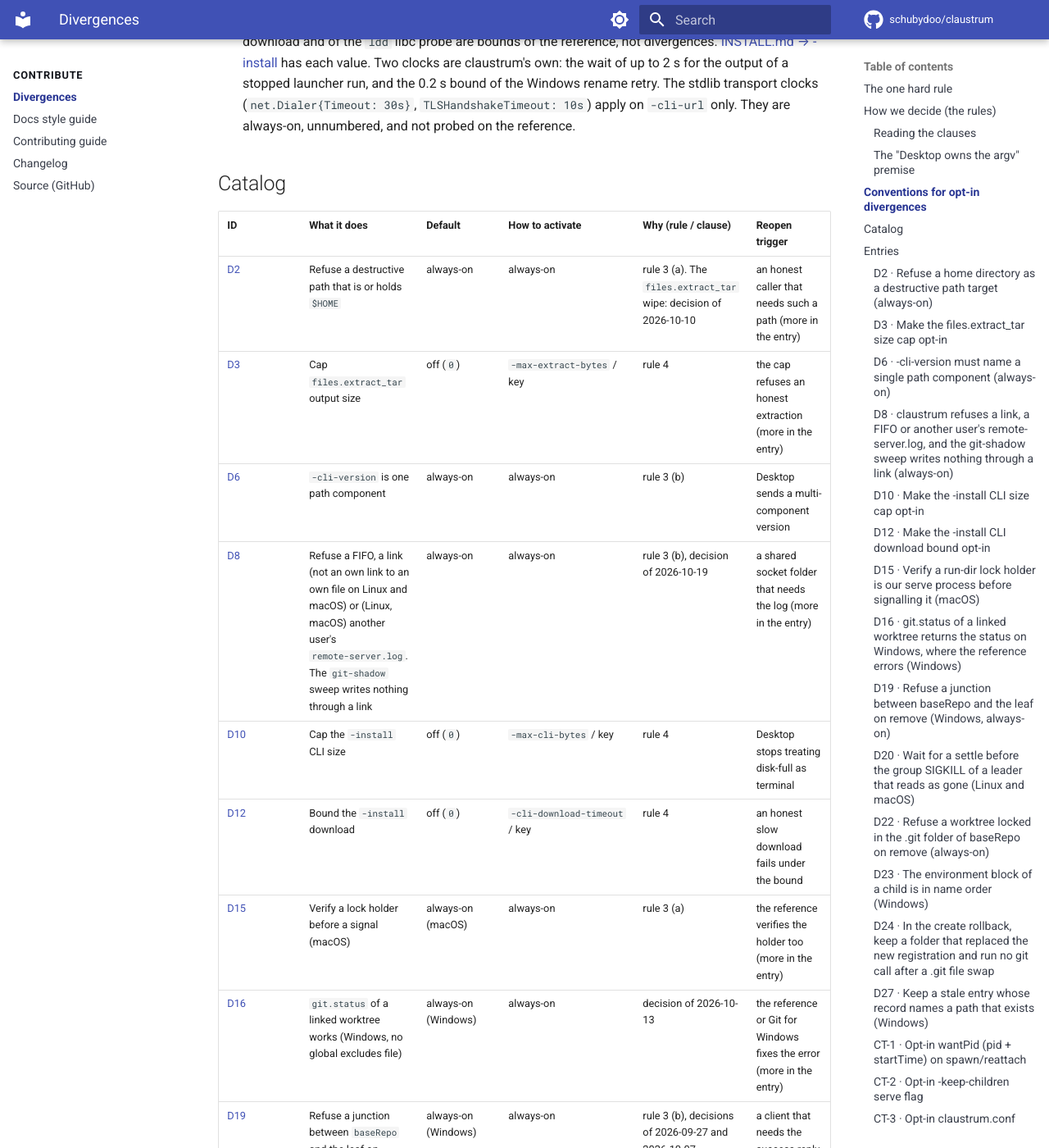
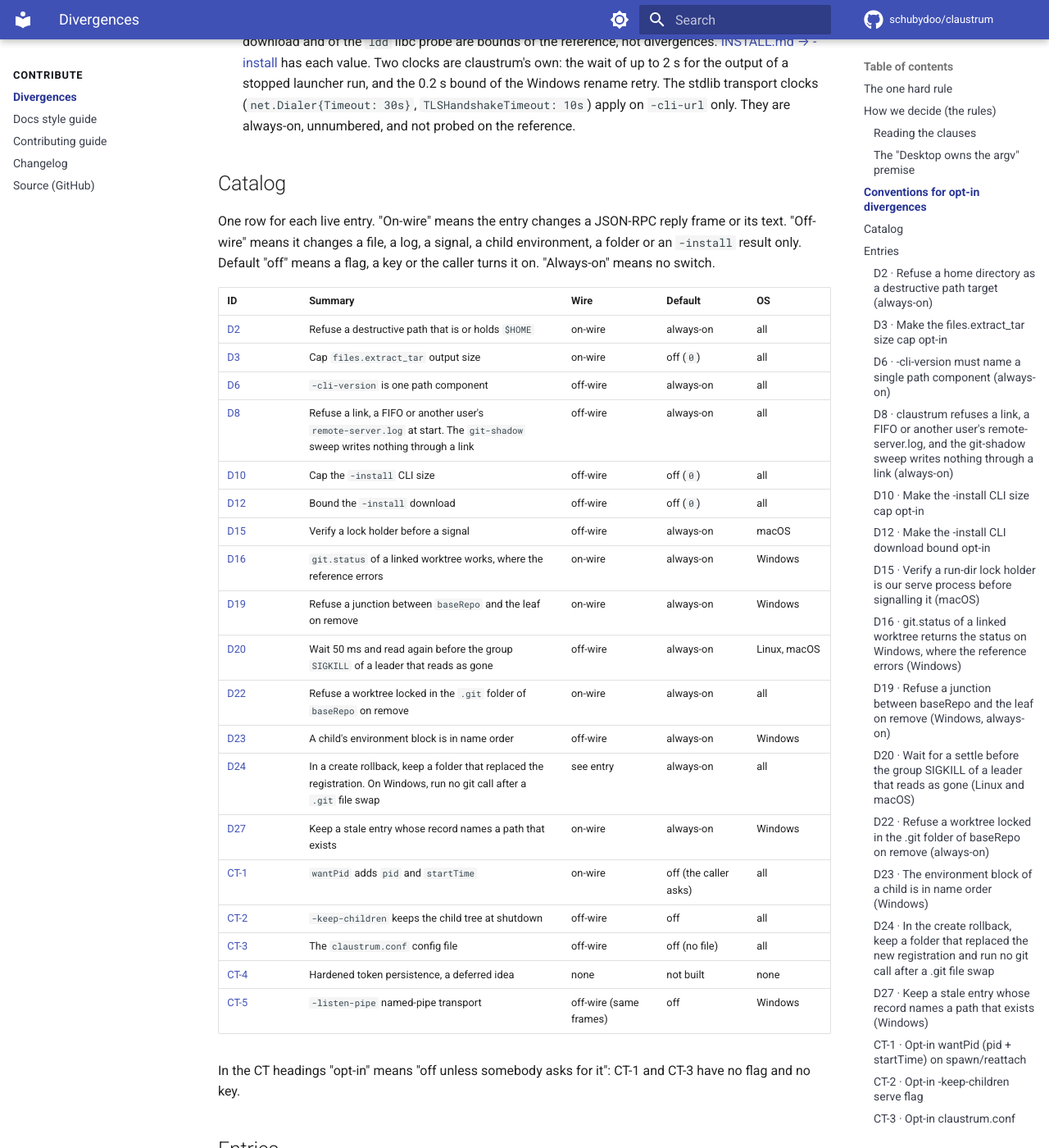
Before and after one commit to schubydoo/claustrum, an MkDocs documentation site: the page built from docs/DIVERGENCES.md, in a window 1280 px wide and 1400 px high, scrolled down 2522 px. Shown: the whole window at 82% size. Built offline with MkDocs 1.6.1 and Material for MkDocs 9.7.7, drawn with Linux system fonts in a browser that asks for light colours; comment, search, counter and statistics services are not loaded; some of the changed text lies outside the part shown.

Commit message:
docs: open the divergence catalog with one summary table and one entry shape
Co-Authored-By: Claude Opus 5.5 <noreply@anthropic.com>

```diff
--- a/docs/DIVERGENCES.md
+++ b/docs/DIVERGENCES.md
@@ -120,33 +120,35 @@ These hold for each opt-in entry:
 
 ## Catalog
 
-| ID | What it does | Default | How to activate | Why (rule / clause) | Reopen trigger |
-|----|--------------|---------|-----------------|---------------------|----------------|
-| [D2](#d2) | Refuse a destructive path that is or holds `$HOME` | always-on | always-on | rule 3 (a). The `files.extract_tar` wipe: decision of 2026-10-10 | an honest caller that needs such a path (more in the entry) |
-| [D3](#d3) | Cap `files.extract_tar` output size | off (`0`) | `-max-extract-bytes` / key | rule 4 | the cap refuses an honest extraction (more in the entry) |
-| [D6](#d6) | `-cli-version` is one path component | always-on | always-on | rule 3 (b) | Desktop sends a multi-component version |
-| [D8](#d8) | Refuse a FIFO, a link (not an own link to an own file on Linux and macOS) or (Linux, macOS) another user's `remote-server.log`. The `git-shadow` sweep writes nothing through a link | always-on | always-on | rule 3 (b), decision of 2026-10-19 | a shared socket folder that needs the log (more in the entry) |
-| [D10](#d10) | Cap the `-install` CLI size | off (`0`) | `-max-cli-bytes` / key | rule 4 | Desktop stops treating disk-full as terminal |
-| [D12](#d12) | Bound the `-install` download | off (`0`) | `-cli-download-timeout` / key | rule 4 | an honest slow download fails under the bound |
-| [D15](#d15) | Verify a lock holder before a signal (macOS) | always-on (macOS) | always-on | rule 3 (a) | the reference verifies the holder too (more in the entry) |
-| [D16](#d16) | `git.status` of a linked worktree works (Windows, no global excludes file) | always-on (Windows) | always-on | decision of 2026-10-13 | the reference or Git for Windows fixes the error (more in the entry) |
-| [D19](#d19) | Refuse a junction between `baseRepo` and the leaf on remove (Windows) | always-on (Windows) | always-on | rule 3 (b), decisions of 2026-09-27 and 2026-10-07 | a client that needs the success reply (more in the entry) |
-| [D20](#d20) | Wait 50 ms and read again before the group `SIGKILL` of a leader that reads as gone, at a `-serve` start (Linux and macOS) | always-on (Linux and macOS) | always-on | rule 3 (a) | the reference waits there too (more in the entry) |
-| [D22](#d22) | Refuse a worktree locked in the `.git` folder of `baseRepo` on remove, where the reference answers success in four states | always-on | always-on | decision of 2026-10-03 | a caller that needs that removal (more in the entry) |
-| [D23](#d23) | A child's environment block is in name order (Windows) | always-on (Windows) | always-on | decision of 2026-10-13 | the reference moves to Go 1.26 or newer |
-| [D24](#d24) | In a create rollback, keep a folder that replaced the registration. On Windows, run no git call after a `.git` file swap | always-on | always-on | decisions of 2026-10-07 and 2026-10-19 | the reference keeps such a folder (more in the entry) |
-| [D27](#d27) | Keep a stale entry whose record names a path that exists (Windows) | always-on (Windows) | always-on | decision of 2026-10-18 | a measurement of the reference with the same test |
-| [CT-1](#ct-1) | `wantPid` adds `pid` and `startTime` | off | the caller sends `"wantPid":true` | optional-param extension | none |
-| [CT-2](#ct-2) | `-keep-children` keeps the child tree at shutdown | off | `-keep-children` / key | off-wire extension | none |
-| [CT-3](#ct-3) | The `claustrum.conf` config file | absent | create the file | the opt-in mechanism itself | none |
-| [CT-4](#ct-4) | Hardened token persistence | not built | none | deferred idea | none |
-| [CT-5](#ct-5) | `-listen-pipe` named-pipe transport (Windows) | off | `-listen-pipe` / key | additive transport | none |
+One row for each live entry. "On-wire" means the entry changes a JSON-RPC reply
+frame or its text. "Off-wire" means it changes a file, a log, a signal, a child
+environment, a folder or an `-install` result only. Default "off" means a flag, a
+key or the caller turns it on. "Always-on" means no switch.
 
-Tags: **opt-in** means an operator switch, a flag and a config key. **always-on**
-means no switch. The CT rows are off until someone asks: CT-1 by the caller,
-CT-3 by the file, CT-2 and CT-5 by a flag and a key. CT-4 is not built. In the
-CT headings "opt-in" means "off unless somebody asks for it": CT-1 and CT-3 have
-no flag and no key.
+| ID | Summary | Wire | Default | OS |
+|----|---------|------|---------|----|
+| [D2](#d2) | Refuse a destructive path that is or holds `$HOME` | on-wire | always-on | all |
+| [D3](#d3) | Cap `files.extract_tar` output size | on-wire | off (`0`) | all |
+| [D6](#d6) | `-cli-version` is one path component | off-wire | always-on | all |
+| [D8](#d8) | Refuse a link, a FIFO or another user's `remote-server.log` at start. The `git-shadow` sweep writes nothing through a link | off-wire | always-on | all |
+| [D10](#d10) | Cap the `-install` CLI size | off-wire | off (`0`) | all |
+| [D12](#d12) | Bound the `-install` download | off-wire | off (`0`) | all |
+| [D15](#d15) | Verify a lock holder before a signal | off-wire | always-on | macOS |
+| [D16](#d16) | `git.status` of a linked worktree works, where the reference errors | on-wire | always-on | Windows |
+| [D19](#d19) | Refuse a junction between `baseRepo` and the leaf on remove | on-wire | always-on | Windows |
+| [D20](#d20) | Wait 50 ms and read again before the group `SIGKILL` of a leader that reads as gone | off-wire | always-on | Linux, macOS |
+| [D22](#d22) | Refuse a worktree locked in the `.git` folder of `baseRepo` on remove | on-wire | always-on | all |
+| [D23](#d23) | A child's environment block is in name order | off-wire | always-on | Windows |
+| [D24](#d24) | In a create rollback, keep a folder that replaced the registration. On Windows, run no git call after a `.git` file swap | see entry | always-on | all |
+| [D27](#d27) | Keep a stale entry whose record names a path that exists | on-wire | always-on | Windows |
+| [CT-1](#ct-1) | `wantPid` adds `pid` and `startTime` | on-wire | off (the caller asks) | all |
+| [CT-2](#ct-2) | `-keep-children` keeps the child tree at shutdown | off-wire | off | all |
+| [CT-3](#ct-3) | The `claustrum.conf` config file | off-wire | off (no file) | all |
+| [CT-4](#ct-4) | Hardened token persistence, a deferred idea | none | not built | none |
+| [CT-5](#ct-5) | `-listen-pipe` named-pipe transport | off-wire (same frames) | off | Windows |
+
+In the CT headings "opt-in" means "off unless somebody asks for it": CT-1 and CT-3
+have no flag and no key.
 
 ## Entries
 
@@ -611,12 +613,15 @@ no flag and no key.
 
 - **Behavior.** `process.spawn` and `process.reattach` accept an optional
   `"wantPid":true`. The result of a spawn, and of a reattach that finds the
-  process, then also has `pid` and `startTime`. Without `wantPid` the frame is
-  byte-identical to the reference.
-- **Why.** A client can detect a reused pid or an orphan. An older daemon ignores
-  the parameter, and an older client never sees the members. So a client can
-  send `wantPid` on every request.
-- **Activate.** The caller sends `"wantPid":true`. There is no flag and no key.
+  process, then also has `pid` and `startTime`.
+- **Reference.** Without `wantPid` the frame is byte-identical to the reference.
+- **Systems and switch.** All systems. The caller sends `"wantPid":true`. There is
+  no flag and no key.
+- **Cost.** None stated.
+- **Rule.** Optional-param extension. A client can detect a reused pid or an
+  orphan. An older daemon ignores the parameter, and an older client never sees
+  the members. So a client can send `wantPid` on every request.
+- **Reopen trigger.** None.
 - **Pointers.** [process.spawn](protocol/process-spawn.md#response) has what
   `startTime` means. Also [process.reattach](protocol/process-reattach.md) and
   `results.go`.
@@ -628,7 +633,9 @@ no flag and no key.
   `SIGINT` or the self-exit. With the flag it leaves the spawned children
   running and logs one line with their count. The new daemon does not re-adopt
   them. A client can find them again through the CT-1 `pid` and `startTime`.
-- **Limits.** The survivors lose their stdio, so only a child that tolerates a
+- **Reference.** `89cb6289` has no such flag and exits with code 2 on it.
+- **Systems and switch.** All systems. `-keep-children` or the `keep-children` key.
+- **Cost.** The survivors lose their stdio, so only a child that tolerates a
   dead stdin and stdout lives on (not measured on Windows). On Linux and macOS
   the shutdown removes the records of the kept children (claustrum's own). So the reap of the next start
   sends them no signal. That covers the processes of the process table only.
@@ -638,8 +645,8 @@ no flag and no key.
   the flag). A child whose start returns after the shutdown began is ended also
   with the flag (from the code). Its client got no reply, so no client has its
   `pid`.
-- **Reference.** `89cb6289` has no such flag and exits with code 2 on it.
-- **Activate.** `-keep-children` or the `keep-children` key.
+- **Rule.** Off-wire extension.
+- **Reopen trigger.** None.
 - **Pointers.** [PROTOCOL.md → Flags of claustrum
   alone](PROTOCOL.md#flags-of-claustrum-alone) has the log line, the stdio of the
   survivors and Windows.
@@ -653,30 +660,38 @@ no flag and no key.
   deprecated ones too. Each key that sets something turns on, or tunes, a behavior
   that is off by default. The deprecated keys set nothing and log one
   warning.
-- **Fail-safe.** A missing file, a file that cannot be read and a path that is no
-  regular file, a link too, give stock behavior. claustrum reads at most the
-  first 64 KiB. It ignores an unknown key and an invalid value. A problem of the
-  file never fails the start. A `wire-log` path that cannot be opened does fail
-  it. A duration uses `time.ParseDuration`, which
-  refuses a bare number other than zero. A zero in any spelling means off. A wrong
-  digit still turns a cap or a deadline on: `10` for `0` on a cap,
-  `10s` for `0s` on the deadline.
-- **`version-override`.** Set it to the commit SHA that the desktop client pins,
-  and the client stops uploading the reference each session. The value is 40 or
-  64 hex digits, claustrum prints it in lower case, and any other value does
-  nothing. [PROTOCOL.md → -version](PROTOCOL.md#-version) has the output and
-  how the client reads it.
-- **Activate.** Create the file.
+  - Fail-safe: a missing file, a file that cannot be read and a path that is no
+    regular file, a link too, give stock behavior. claustrum reads at most the
+    first 64 KiB. It ignores an unknown key and an invalid value. A problem of the
+    file never fails the start. A `wire-log` path that cannot be opened does fail
+    it. A duration uses `time.ParseDuration`, which
+    refuses a bare number other than zero. A zero in any spelling means off. A wrong
+    digit still turns a cap or a deadline on: `10` for `0` on a cap,
+    `10s` for `0s` on the deadline.
+  - `version-override`: set it to the commit SHA that the desktop client pins,
+    and the client stops uploading the reference each session. The value is 40 or
+    64 hex digits, claustrum prints it in lower case, and any other value does
+    nothing. [PROTOCOL.md → -version](PROTOCOL.md#-version) has the output and
+    how the client reads it.
+- **Reference.** None stated.
+- **Systems and switch.** All systems. Create the file.
+- **Cost.** None stated.
+- **Rule.** The opt-in mechanism itself.
+- **Reopen trigger.** None.
 - **Pointers.** `config.go`.
 
 ### CT-4 · Opt-in hardened token persistence — deferred idea { #ct-4 }
 
-- **Idea (not built).** A `claustrum.conf` key such as `persist-token = false`,
-  or an owner-only DACL on `daemon.token` on Windows, or both. It is for an
-  operator who prefers a smaller on-disk token window over reconnect. Without
-  the key the daemon stays stock.
-- **Why deferred.** There is no demand. The default matches the reference, and
-  the socket folder is owner-only in the real deployment.
+- **Behavior.** Not built. The idea: a `claustrum.conf` key such as
+  `persist-token = false`, or an owner-only DACL on `daemon.token` on Windows, or
+  both. It is for an operator who prefers a smaller on-disk token window over
+  reconnect. Without the key the daemon stays stock.
+- **Reference.** None stated.
+- **Systems and switch.** None. Not built.
+- **Cost.** None stated.
+- **Rule.** Deferred, because there is no demand. The default matches the
+  reference, and the socket folder is owner-only in the real deployment.
+- **Reopen trigger.** None.
 - **Pointers.** [DAEMON.md → Token
   persistence](DAEMON.md#token-persistence-daemontoken) has the file and its
   two caveats, and `tokenpersist.go`.
@@ -688,9 +703,13 @@ no flag and no key.
   `"auth"`. Other systems ignore the
   flag and log a warning. A setup failure is not fatal, and the socket still
   serves.
-- **Why.** A Windows client that cannot use an `AF_UNIX` socket can attach.
-  Python `asyncio` is the example: its Windows loop supports named pipes.
-- **Activate.** `-listen-pipe` or the `listen-pipe` key.
+- **Reference.** None stated.
+- **Systems and switch.** Windows. `-listen-pipe` or the `listen-pipe` key.
+- **Cost.** None stated.
+- **Rule.** Additive transport. A Windows client that cannot use an `AF_UNIX`
+  socket can attach. Python `asyncio` is the example: its Windows loop supports
+  named pipes.
+- **Reopen trigger.** None.
 - **Pointers.** [PROTOCOL.md → Named-pipe
   transport](PROTOCOL.md#named-pipe-transport-windows-opt-in) has the name, the
   file rules and the DACL. Also `pipetransport.go` and
```
